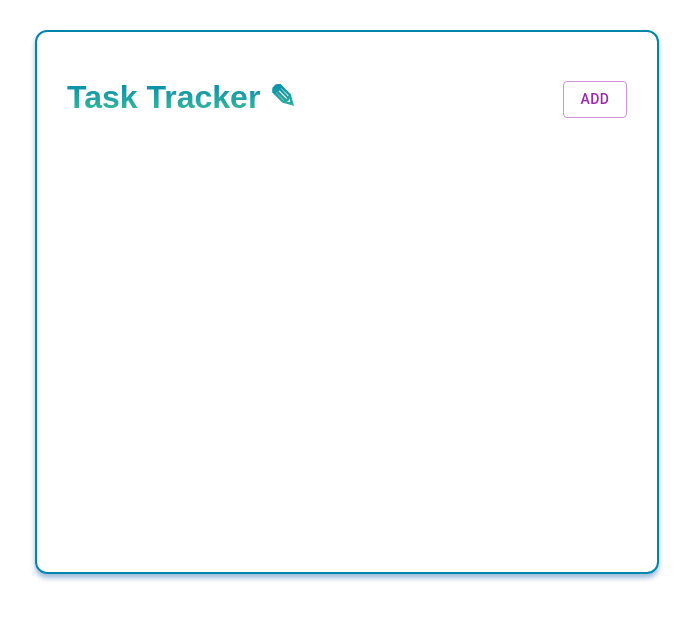
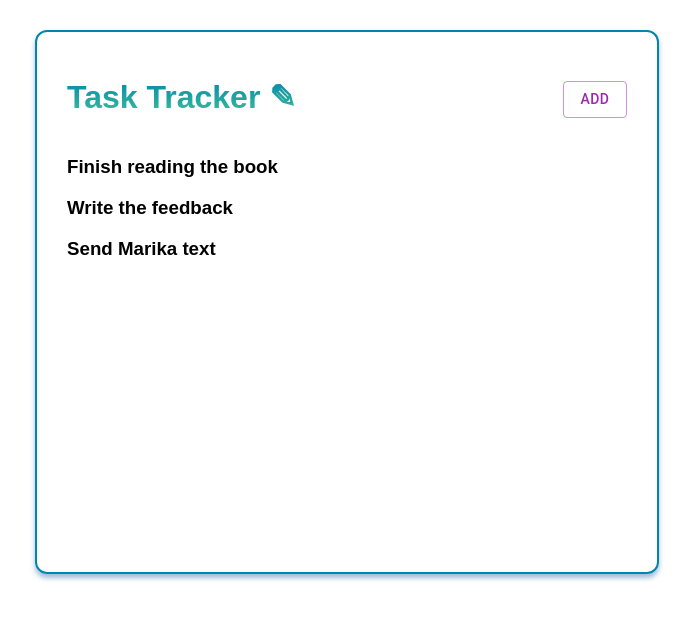
Before and after one commit to elenamarinaki/task-tracker, a React (Create React App) app: page / in a window 1280 px wide. Shown: the top 620 px of the page, without its empty margins (293-986 px from the left). Built offline with nearby package versions, Linux system fonts and the light colour scheme; a web font is replaced by a local one.

Commit message:
setting tasks on state

```diff
--- a/src/App.js
+++ b/src/App.js
@@ -1,6 +1,6 @@
 import React from 'react';
 import Header from './components/Header.jsx';
-import { Button } from '@mui/material';
+import Tasks from './components/Tasks.jsx';
 
 const App = () => {
   return (
@@ -12,7 +12,7 @@
         rel='stylesheet'
       />
       <Header title={'Task Tracker ✎'} />
-
+      <Tasks />
     </div>
   );
 };
--- a/src/components/Tasks.jsx
+++ b/src/components/Tasks.jsx
@@ -1,5 +1,20 @@
-const tasks = [
-  { id: 1, text: 'Finish reading the book', reminder: true },
-  { id: 2, text: 'Write the feedback', reminder: true },
-  { id: 3, text: 'Send Marika text', reminder: false },
-];
+import React from 'react';
+import { useState } from 'react';
+
+const Tasks = () => {
+  const [tasks, setTasks] = useState([
+    { id: 1, text: 'Finish reading the book', reminder: true },
+    { id: 2, text: 'Write the feedback', reminder: true },
+    { id: 3, text: 'Send Marika text', reminder: false },
+  ]);
+
+  return (
+    <>
+      {tasks.map((task) => (
+        <h3 key={task.id}>{task.text}</h3>
+      ))}
+    </>
+  );
+};
+
+export default Tasks;
```
